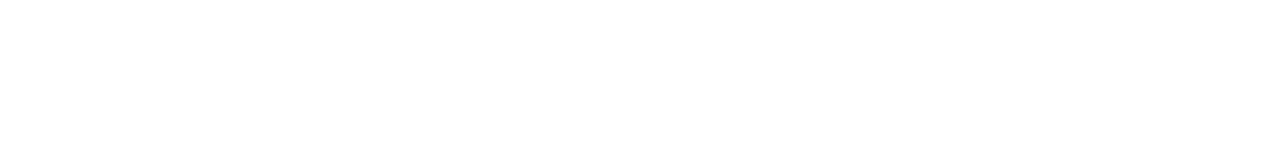
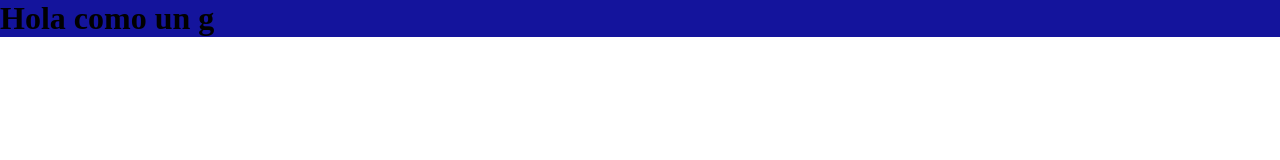
Before and after one commit to jmmansour/git-axes, a plain HTML site: page index.html in a window 1280 px wide. Drawn offline with Linux system fonts and the light colour scheme.

Commit message:
init: init axit

```diff
--- a/css/style.css
+++ b/css/style.css
@@ -0,0 +1,8 @@
+*{
+  margin: 0;
+  padding-top: 0;
+  box-sizing: border-box;
+}
+.tabs{
+  background-color: rgb(20, 20, 156);
+}
--- a/index.html
+++ b/index.html
@@ -7,6 +7,10 @@
   <title>Document</title>
 </head>
 <body>
-
+  <div class="tabs">
+    <div class="container">
+      <h1 class="tabs__title">Hola como un g</h1>
+    </div>
+  </div>
 </body>
 </html>
```
